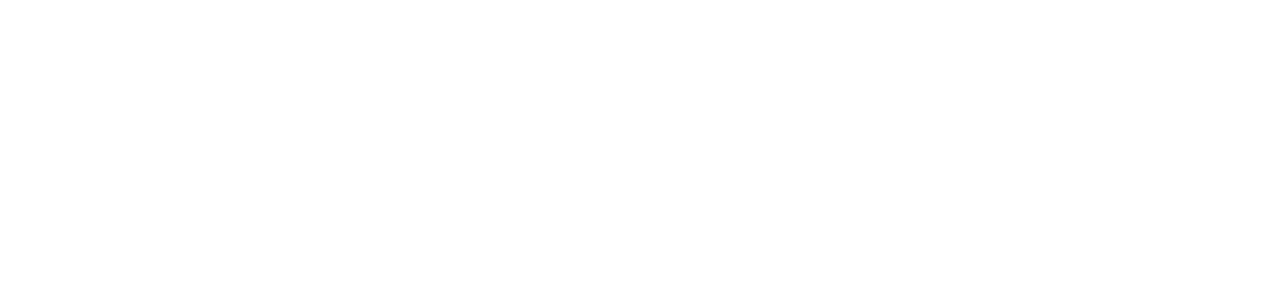
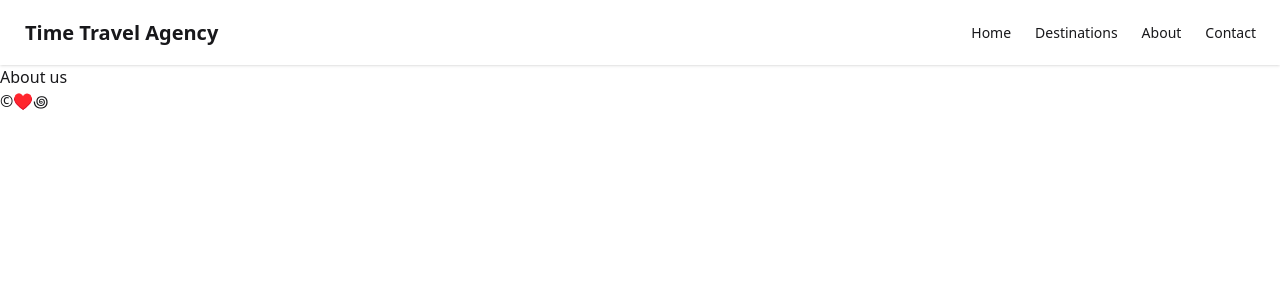
Before and after one commit to LiminalFlicker/TimeTravelAgencyReactRouter, a React (Vite) app: page /about in a window 1280 px wide. Before the commit this address had no page. Shown: the top 300 px of the page. Built offline with nearby package versions, Linux system fonts and the light colour scheme.

Commit message:
More changes

```diff
--- a/src/App.jsx
+++ b/src/App.jsx
@@ -2,11 +2,20 @@
 import NavBar from "./components/NavBar";
 import { Route, Routes } from "react-router";
 import MainLayout from "./layouts/MainLayout.jsx";
+import Home from "./components/Home.jsx";
+import Destinations from "./pages/Destinations.jsx";
+import About from "./pages/About.jsx";
+import Contact from "./pages/Contact.jsx";
 
 function App() {
   return (
     <Routes>
-      <Route path="/" element={<MainLayout />}></Route>
+      <Route path="/" element={<MainLayout />}>
+        <Route index element={<Home />} />
+        <Route path="/destinations" element={<Destinations />} />
+        <Route path="/about" element={<About />} />
+        <Route path="/contact" element={<Contact />} />
+      </Route>
     </Routes>
   );
 }
--- /dev/null
+++ b/src/components/Home.jsx
@@ -0,0 +1,9 @@
+// import { NavLink } from "react-router";
+
+export default function Home() {
+  return (
+    <>
+      <h1>Welcome!</h1>
+    </>
+  );
+}
--- a/src/components/NavBar.jsx
+++ b/src/components/NavBar.jsx
@@ -15,13 +15,13 @@
               <NavLink to="/">Home</NavLink>
             </li>
             <li>
-              <NavLink>Destinations</NavLink>
+              <NavLink to="destinations">Destinations</NavLink>
             </li>
             <li>
-              <NavLink>About</NavLink>
+              <NavLink to="about">About</NavLink>
             </li>
             <li>
-              <NavLink>Contact</NavLink>
+              <NavLink to="contact">Contact</NavLink>
             </li>
           </ul>
         </nav>
--- a/src/layouts/MainLayout.jsx
+++ b/src/layouts/MainLayout.jsx
@@ -1,14 +1,18 @@
 import { useEffect, useState } from "react";
 import { Outlet } from "react-router";
 import NavBar from "../components/NavBar.jsx";
+import destData from "../data/travel.json";
 
 function MainLayout() {
+  console.log("Dest data:", destData[0]);
+
   return (
     <>
       <header>
         <NavBar />
       </header>
-      <footer>&copy; I'm such a footer!</footer>
+      <Outlet />
+      <footer>&copy;♥️꩜</footer>
     </>
   );
 }
--- /dev/null
+++ b/src/pages/About.jsx
@@ -0,0 +1,7 @@
+export default function About() {
+  return (
+    <>
+      <h1>About us</h1>
+    </>
+  );
+}
--- /dev/null
+++ b/src/pages/Contact.jsx
@@ -0,0 +1,7 @@
+export default function Contact() {
+  return (
+    <>
+      <h1>Contact us here</h1>
+    </>
+  );
+}
--- a/src/pages/Destinations.jsx
+++ b/src/pages/Destinations.jsx
@@ -0,0 +1,7 @@
+export default function Destinations() {
+  return (
+    <>
+      <h1>Find here our destinations!</h1>
+    </>
+  );
+}
```
